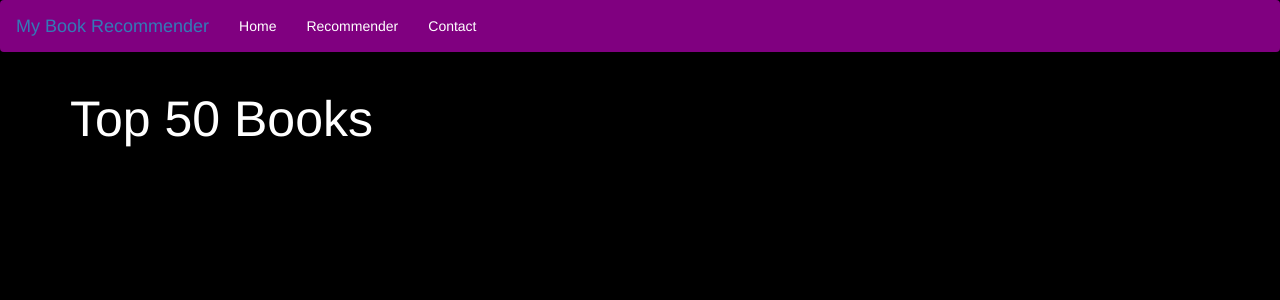
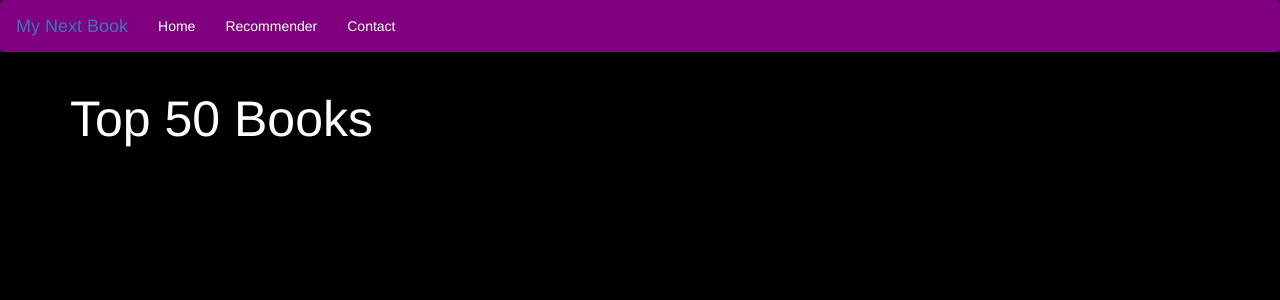
Before and after one commit to irenacosta/book-recommender-api, a Flask app: page / in a window 1280 px wide. Shown: the top 300 px of the page. Run offline with Flask 2, Linux system fonts and the light colour scheme; parts of the project's set-up code (start-up, migrations or seed data) failed here and were passed over; some libraries are stand-ins or nearby versions.

Commit message:
update title index.html

```diff
--- a/templates/index.html
+++ b/templates/index.html
@@ -3,7 +3,7 @@
   <head>
     <meta charset="utf-8">
     <meta name="viewport" content="width=device-width, initial-scale=1">
-    <title>Book Recommender System</title>
+    <title>My Next Book</title>
     <!-- Latest compiled and minified CSS -->
 <link rel="stylesheet" href="https://maxcdn.bootstrapcdn.com/bootstrap/3.3.0/css/bootstrap.min.css">
   </head>
@@ -15,7 +15,7 @@
   <body style="background-color: black">
 
     <nav class="navbar" style="background-color: purple">
-        <a class="navbar-brand">My Book Recommender</a>
+        <a class="navbar-brand">My Next Book</a>
         <ul class="nav navbar-nav">
             <li><a class="text-white" href="/">Home</a></li>
             <li><a class="text-white" href="/recommend">Recommender</a></li>
```
